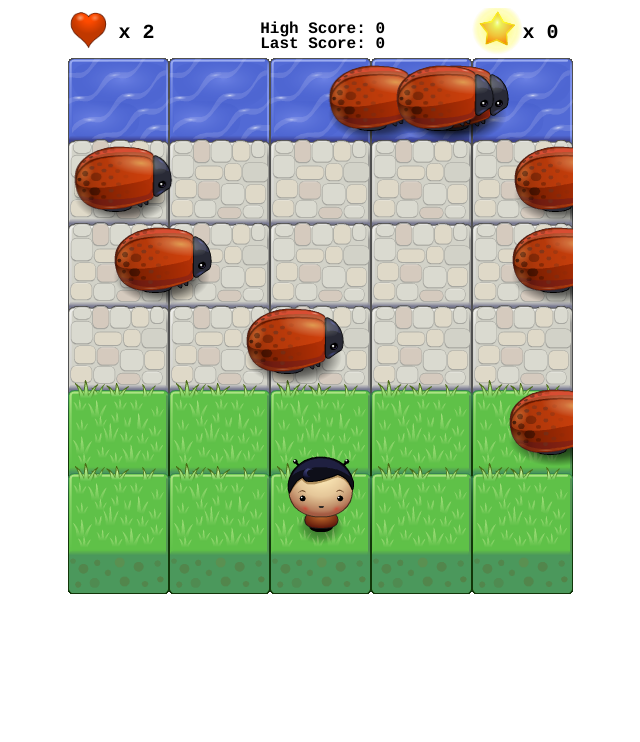
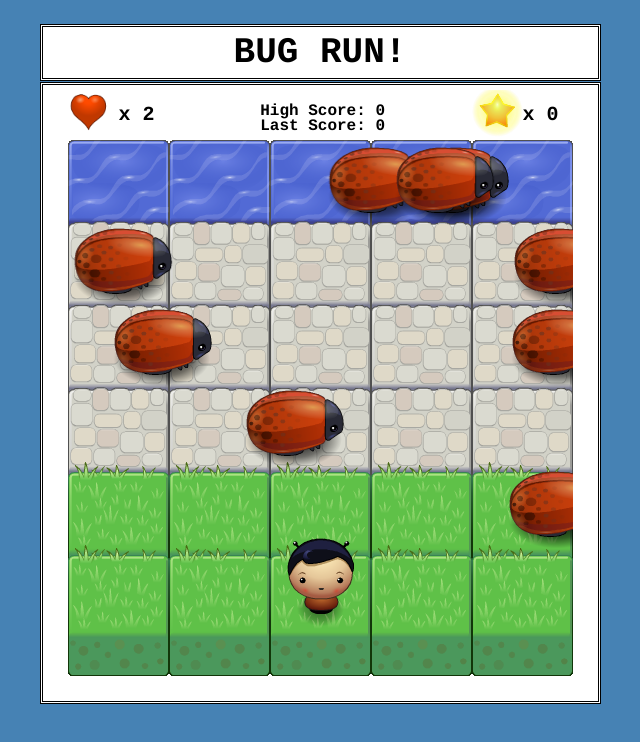
Before and after one commit to DropTheLogic/bug-run, a plain HTML site: page index.html in a window 1280 px wide. Shown: the whole page, without its empty margins (320-960 px from the left). Drawn offline with Linux system fonts and the light colour scheme.

Commit message:
Add style formatting and title for HTML page

```diff
--- a/css/style.css
+++ b/css/style.css
@@ -1,3 +1,21 @@
 body {
     text-align: center;
+    background-color: steelblue;
 }
+
+h1 {
+	font: bold 36px 'Courier', sans-serif;
+    border: 3px double #000;
+    width: 505px;
+    padding: 5px 25px;
+    margin-left: auto;
+    margin-right: auto;
+    margin-bottom: 1px;
+    background-color: #fff;
+}
+
+.game {
+	padding: 5px 25px;
+	border: 3px double #000;
+	background-color: #fff;
+}
--- a/index.html
+++ b/index.html
@@ -2,10 +2,12 @@
 <html>
 <head>
     <meta charset="UTF-8">
+    <meta name="viewport" content="width=device-width,initial-scale=1.0">
     <title>Effective JavaScript: Frogger</title>
     <link rel="stylesheet" href="css/style.css">
 </head>
 <body>
+    <h1>BUG RUN!</h1>
     <script src="js/resources.js"></script>
     <script src="js/app.js"></script>
     <script src="js/engine.js"></script>
```
